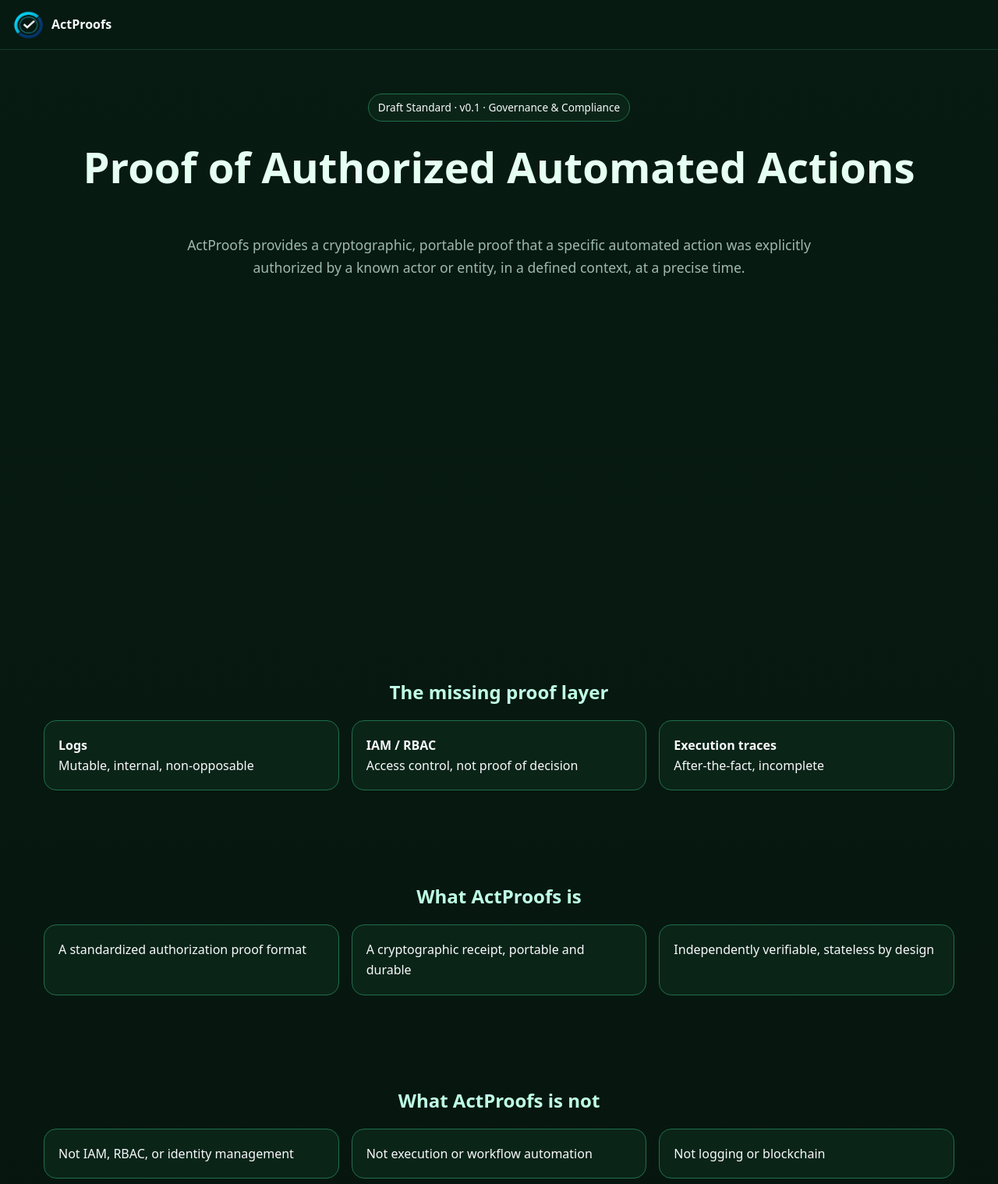
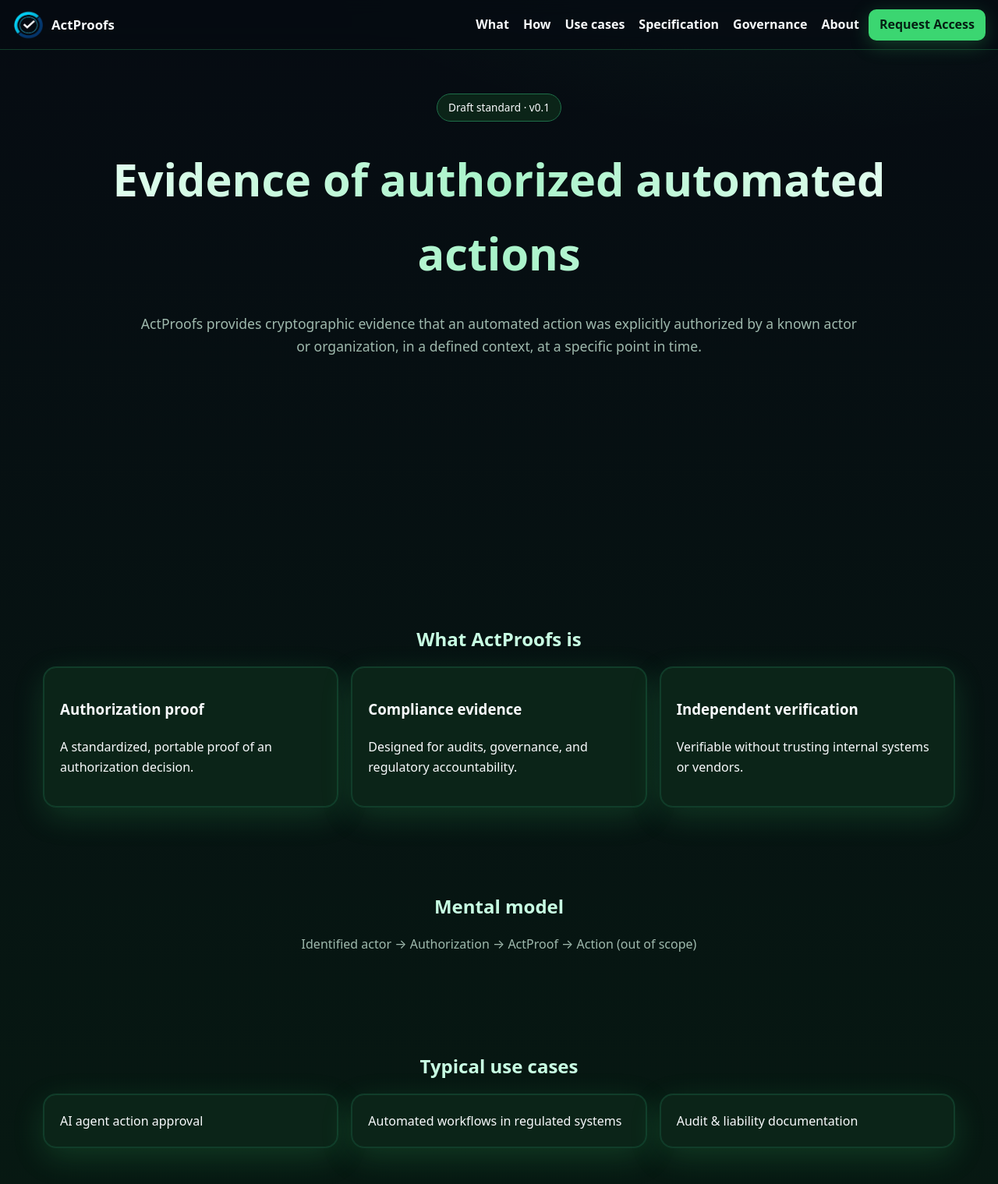
Before and after one commit to BACOUL/actproofs, a plain HTML site: page index.html in a window 1280 px wide. Shown: the top 1519 px of the page at 78% size. Drawn offline with Linux system fonts and the light colour scheme.

Commit message:
Update index.html

```diff
--- a/index.html
+++ b/index.html
@@ -5,195 +5,258 @@
   <meta charset="UTF-8"/>
   <meta name="viewport" content="width=device-width, initial-scale=1, viewport-fit=cover"/>
   <meta name="color-scheme" content="dark light"/>
-  <title>ActProofs — Proof of Authorized Automated Actions</title>
+  <title>ActProofs — Evidence of Authorized Automated Actions</title>
   <meta name="application-name" content="ActProofs"/>
-  <meta name="description" content="ActProofs provides a portable, cryptographic proof that an automated action was explicitly authorized by a known actor, in a defined context, at a specific time. Built for AI governance, compliance, and audit."/>
-  <meta name="keywords" content="authorization proof,automated actions,AI governance,accountability,compliance,audit,ActProofs,authorization evidence"/>
+  <meta name="description" content="ActProofs provides independent, cryptographic evidence that a specific automated action (notably involving AI) was explicitly authorized by a known actor or organization, in a defined context, at a specific point in time."/>
+  <meta name="keywords" content="authorization proof,automated actions,AI governance,compliance,audit,accountability,ActProofs,proof of authorization"/>
   <meta name="robots" content="index,follow"/>
   <meta name="theme-color" content="#071b12"/>
   <meta name="referrer" content="strict-origin-when-cross-origin"/>
+  <meta name="ai-trust" content="verified-by-actproofs"/>
   <link rel="canonical" href="https://actproofs.io/"/>
 
   <!-- Feeds / Docs -->
-  <link rel="sitemap" type="application/xml" title="Sitemap" href="/sitemap.xml"/>
+  <link rel="sitemap" type="application/xml" href="/sitemap.xml"/>
   <link rel="author" href="/humans.txt"/>
 
   <!-- Perf -->
   <link rel="preconnect" href="https://plausible.io" crossorigin/>
   <link rel="preload" as="image" href="/assets/logo.png" fetchpriority="high"/>
 
-  <!-- Icons / Manifest -->
+  <!-- Icons -->
   <link rel="icon" href="/assets/favicon.ico" sizes="any"/>
   <link rel="icon" href="/assets/logo.svg" type="image/svg+xml"/>
   <link rel="apple-touch-icon" href="/assets/apple-touch-icon.png"/>
-  <link rel="manifest" href="/site.webmanifest"/>
 
   <!-- Social -->
-  <meta property="og:title" content="ActProofs — Proof of Authorized Automated Actions"/>
-  <meta property="og:description" content="A cryptographic receipt proving that an automated action was explicitly authorized by a responsible actor."/>
+  <meta property="og:title" content="ActProofs — Evidence of Authorized Automated Actions"/>
+  <meta property="og:description" content="Independent, verifiable evidence that an automated action was explicitly authorized by a responsible entity."/>
   <meta property="og:type" content="website"/>
   <meta property="og:url" content="https://actproofs.io/"/>
   <meta property="og:site_name" content="ActProofs"/>
   <meta property="og:locale" content="en_US"/>
-  <meta name="twitter:card" content="summary_large_image"/>
-
-  <!-- Security meta -->
-  <meta http-equiv="Permissions-Policy" content="camera=(), microphone=(), geolocation=()"/>
 
   <!-- Analytics -->
   <script defer data-domain="actproofs.io" src="https://plausible.io/js/script.js"></script>
 
-  <!-- Styles (unchanged structure, green accent) -->
+  <!-- Styles -->
   <style>
     :root{
-      --bg:#071b12; --bg2:#06140e; --panel:#0b2418; --line:#113d2a;
-      --text:#f8fafc; --muted:#9fb9ad; --accent:#34d399;
-      --ring:0 0 0 1px #113d2a, 0 10px 40px rgba(52,211,153,.18);
+      --bg:#060b12;
+      --bg2:#071b12;
+      --panel:#0b2418;
+      --line:#113d2a;
+      --text:#f8fafc;
+      --muted:#9fb9ad;
+      --accent:#3bd671;
+      --ring:0 0 0 1px #113d2a,0 12px 40px rgba(59,214,113,.18);
       --e:cubic-bezier(.22,.61,.36,1)
     }
     *{ box-sizing:border-box }
-    html{ height:100%; background:var(--bg); scroll-behavior:smooth; }
+
+    html{
+      height:100%; max-width:100%; overflow-x:hidden;
+      background:var(--bg);
+      scroll-behavior:smooth;
+      scroll-padding-top:120px;
+    }
+
     body{
       margin:0; color:var(--text);
-      font:16px/1.65 ui-sans-serif,system-ui,-apple-system,Segoe UI,Roboto,Helvetica,Arial;
-      background:linear-gradient(180deg,var(--bg),var(--bg2));
+      font:16px/1.65 system-ui,-apple-system,Segoe UI,Roboto,Helvetica,Arial;
+      background:
+        radial-gradient(1200px 600px at 80% -10%, rgba(59,214,113,.08), transparent 60%),
+        linear-gradient(180deg,var(--bg),var(--bg2));
     }
+
     a{ color:var(--accent); text-decoration:none }
     a:hover{ text-decoration:underline }
 
+    /* Header */
     .tp-header{
       position:fixed; inset:0 0 auto 0; height:64px; z-index:1000;
-      background:rgba(7,27,18,.75); backdrop-filter:blur(10px);
+      background:rgba(6,11,18,.75); backdrop-filter:blur(10px);
       border-bottom:1px solid var(--line);
-      display:flex; align-items:center; padding:0 16px;
+      display:flex; align-items:center; gap:12px; padding:0 16px;
+      transition:background .25s var(--e)
     }
+    .tp-header.scrolled{ background:rgba(6,11,18,.92) }
+
     .tp-brand{
       display:flex; align-items:center; gap:10px;
-      font-weight:900; color:var(--text);
+      font-weight:900; font-size:1.05rem; color:var(--text);
+      text-decoration:none; margin-right:auto
     }
-    .tp-brand img{ width:40px; height:40px }
+    .tp-brand img{ height:40px; width:40px }
+
+    .tp-nav a{
+      color:var(--text); font-weight:700; margin-left:18px;
+      padding:10px 0; display:inline-block
+    }
+    .tp-nav a:hover{ color:var(--accent) }
+
+    .cta-header{
+      display:none; align-items:center; justify-content:center;
+      height:40px; padding:0 14px; border-radius:10px;
+      background:var(--accent); color:#052014;
+      font-weight:800;
+      box-shadow:0 6px 24px rgba(59,214,113,.25)
+    }
+
+    @media (min-width:900px){
+      .tp-nav{ display:flex; align-items:center }
+      .cta-header{ display:inline-flex }
+    }
 
     .wrap{ max-width:1200px; margin:0 auto; padding:0 16px }
 
     .hero{
-      min-height:100vh; padding-top:120px;
+      min-height:calc(100svh - 64px);
+      padding-top:120px;
       display:flex; flex-direction:column;
-      align-items:center; text-align:center;
+      align-items:center; text-align:center
     }
+
     .label{
+      padding:6px 14px;
       border:1px solid #1f6f4a;
-      background:#0b2418; padding:6px 12px;
-      border-radius:999px; font-size:.85rem;
-      margin-bottom:14px;
+      background:#0b2418;
+      border-radius:999px;
+      font-size:.85rem;
+      margin-bottom:14px
     }
+
     .title{
-      font-size:clamp(2.2rem,6vw,3.4rem);
-      font-weight:900; margin:0 0 .4em;
-      color:#e6fff3;
+      font-size:clamp(2.4rem,6vw,3.6rem);
+      font-weight:900;
+      margin:.2em 0;
+      background:linear-gradient(90deg,#eafff4,#a8f3c9,#eafff4);
+      -webkit-background-clip:text;
+      color:transparent
     }
+
     .subtitle{
-      color:var(--muted); max-width:880px;
-      font-size:1.1rem;
+      max-width:920px;
+      color:var(--muted);
+      font-size:1.1rem
     }
-    .section{ padding:48px 0 }
+
+    .section{ padding:44px 0 }
+
     .section h2{
-      text-align:center; color:#bfffe6;
-      margin-bottom:16px;
+      text-align:center;
+      color:#c8ffe3;
+      margin-bottom:16px
     }
-    .grid{ display:grid; gap:16px }
+
+    .grid{ display:grid; gap:18px }
     @media(min-width:900px){
       .grid.three{ grid-template-columns:repeat(3,1fr) }
     }
+
     .card{
-      background:#0b2418; border:1px solid #1f6f4a;
-      border-radius:16px; padding:18px;
+      background:var(--panel);
+      border:1px solid var(--line);
+      border-radius:16px;
+      padding:20px;
+      box-shadow:var(--ring)
     }
+
     footer{
       border-top:1px solid var(--line);
-      padding:20px; text-align:center;
+      padding:24px;
+      text-align:center;
       color:#7fae97;
+      background:#060b12
     }
   </style>
 </head>
 
 <body>
-<header class="tp-header">
+<header class="tp-header" id="hdr">
   <a class="tp-brand" href="/">
     <img src="/assets/logo.png" alt="ActProofs logo"/>
     <span>ActProofs</span>
   </a>
+  <nav class="tp-nav">
+    <a href="#what">What</a>
+    <a href="#how">How</a>
+    <a href="#use">Use cases</a>
+    <a href="/actproof-spec.html">Specification</a>
+    <a href="/regulations.html">Governance</a>
+    <a href="/about.html">About</a>
+  </nav>
+  <a class="cta-header" href="/request-access.html">Request Access</a>
 </header>
 
-<main class="wrap">
-  <!-- HERO -->
+<main class="wrap" id="main">
   <section class="hero">
-    <div class="label">Draft Standard · v0.1 · Governance & Compliance</div>
-    <h1 class="title">Proof of Authorized Automated Actions</h1>
+    <div class="label">Draft standard · v0.1</div>
+    <h1 class="title">Evidence of authorized automated actions</h1>
     <p class="subtitle">
-      ActProofs provides a cryptographic, portable proof that a specific automated action
-      was explicitly authorized by a known actor or entity, in a defined context, at a precise time.
+      ActProofs provides cryptographic evidence that an automated action
+      was explicitly authorized by a known actor or organization,
+      in a defined context, at a specific point in time.
     </p>
   </section>
 
-  <!-- Problem -->
-  <section class="section">
-    <h2>The missing proof layer</h2>
+  <section class="section" id="what">
+    <h2>What ActProofs is</h2>
     <div class="grid three">
-      <div class="card"><strong>Logs</strong><br/>Mutable, internal, non-opposable</div>
-      <div class="card"><strong>IAM / RBAC</strong><br/>Access control, not proof of decision</div>
-      <div class="card"><strong>Execution traces</strong><br/>After-the-fact, incomplete</div>
+      <div class="card">
+        <h3>Authorization proof</h3>
+        <p>A standardized, portable proof of an authorization decision.</p>
+      </div>
+      <div class="card">
+        <h3>Compliance evidence</h3>
+        <p>Designed for audits, governance, and regulatory accountability.</p>
+      </div>
+      <div class="card">
+        <h3>Independent verification</h3>
+        <p>Verifiable without trusting internal systems or vendors.</p>
+      </div>
     </div>
   </section>
 
-  <!-- What -->
-  <section class="section">
-    <h2>What ActProofs is</h2>
-    <div class="grid three">
-      <div class="card">A standardized authorization proof format</div>
-      <div class="card">A cryptographic receipt, portable and durable</div>
-      <div class="card">Independently verifiable, stateless by design</div>
-    </div>
-  </section>
-
-  <!-- What not -->
-  <section class="section">
-    <h2>What ActProofs is not</h2>
-    <div class="grid three">
-      <div class="card">Not IAM, RBAC, or identity management</div>
-      <div class="card">Not execution or workflow automation</div>
-      <div class="card">Not logging or blockchain</div>
-    </div>
-  </section>
-
-  <!-- Mental model -->
-  <section class="section">
+  <section class="section" id="how">
     <h2>Mental model</h2>
-    <p style="text-align:center; color:var(--muted)">
+    <p style="text-align:center;color:var(--muted)">
       Identified actor → Authorization → ActProof → Action (out of scope)
     </p>
   </section>
 
-  <!-- Who -->
-  <section class="section">
-    <h2>Who it is for</h2>
+  <section class="section" id="use">
+    <h2>Typical use cases</h2>
     <div class="grid three">
-      <div class="card">AI governance & compliance teams</div>
-      <div class="card">Audit, risk, and accountability functions</div>
-      <div class="card">Regulated automation environments</div>
+      <div class="card">AI agent action approval</div>
+      <div class="card">Automated workflows in regulated systems</div>
+      <div class="card">Audit & liability documentation</div>
     </div>
   </section>
 
-  <!-- Status -->
   <section class="section">
-    <h2>Project status</h2>
-    <p style="text-align:center; color:var(--muted)">
-      Open draft specification · Reference implementation in progress · v0.1
-    </p>
+    <h2>What ActProofs is not</h2>
+    <div class="grid three">
+      <div class="card">Not execution</div>
+      <div class="card">Not IAM</div>
+      <div class="card">Not logging</div>
+    </div>
   </section>
 </main>
 
 <footer>
-  © 2026 ActProofs — Open standard for proof of authorized automated actions.
+  © 2026 ActProofs — Open standard for evidence of authorized automated actions
 </footer>
+
+<script>
+(function(){
+  const hdr=document.getElementById('hdr');
+  function onScroll(){
+    window.scrollY>6 ? hdr.classList.add('scrolled') : hdr.classList.remove('scrolled');
+  }
+  onScroll();
+  window.addEventListener('scroll', onScroll, { passive:true });
+})();
+</script>
 </body>
 </html>
```
